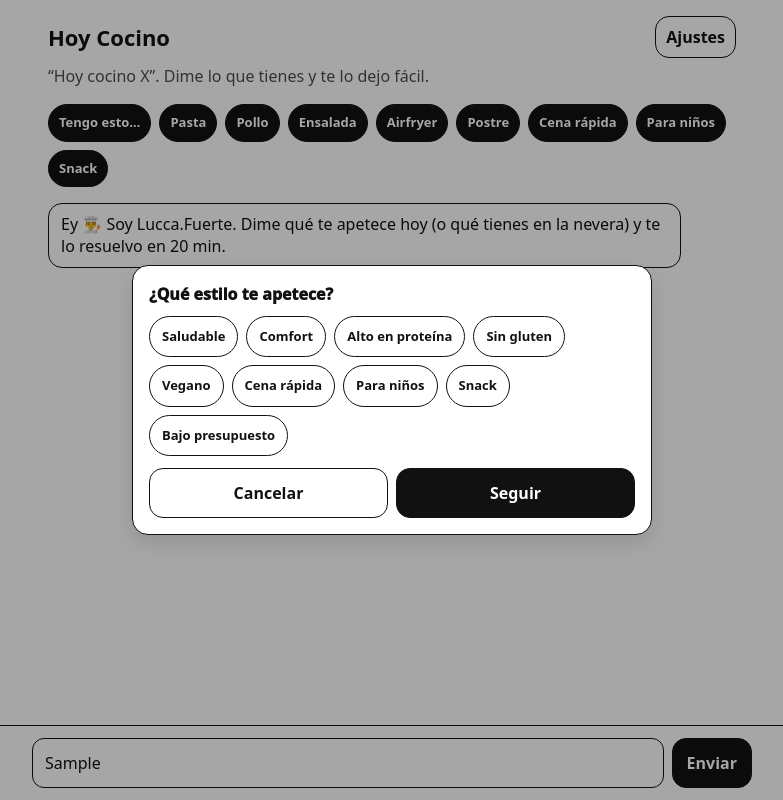
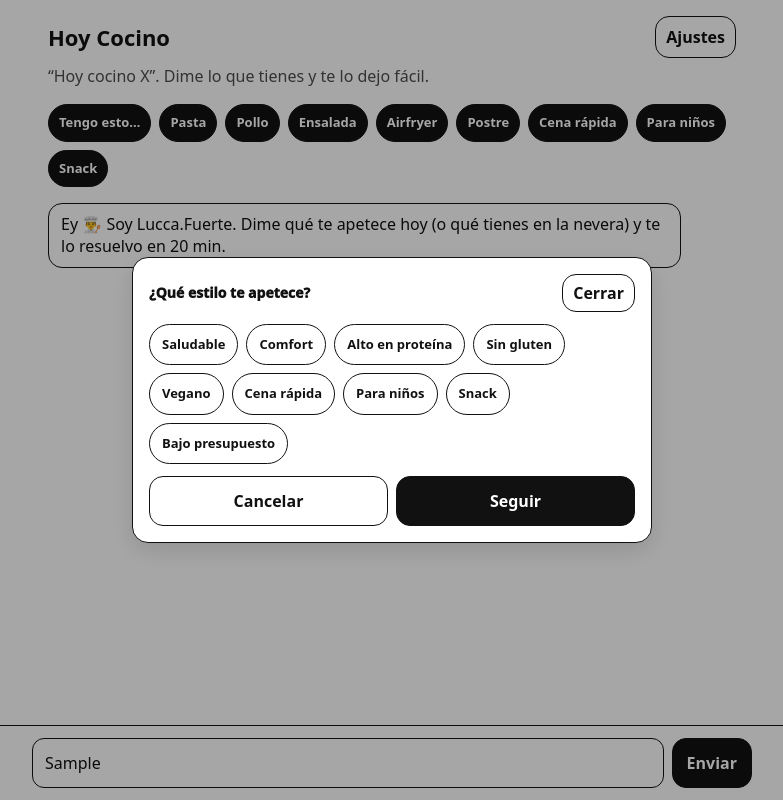
Before and after one commit to lucashel-design/lucca-fuerte-cocina, a Next.js app: page / in a window 1280 px wide. Both pictures are taken after typing "Sample" into the empty fields and a click on the button "Postre". Shown: the whole page, without its empty margins (248-1031 px from the left). Built offline with nearby package versions, Linux system fonts and the light colour scheme.

Commit message:
crear y aplicar modal reutilizable

```diff
--- a/src/app/page.tsx
+++ b/src/app/page.tsx
@@ -3,6 +3,7 @@
 import { useEffect, useRef, useState } from "react";
 import Card from "@/src/components/ui/Card";
 import Button from "@/src/components/ui/Button";
+import Modal from "@/src/components/ui/Modal";
 
 type Msg = { role: "user" | "assistant"; content: string };
 
@@ -234,24 +235,12 @@ export default function HomePage() {
       </div>
 
       {/* Modal estilos */}
-      {stylesOpen && (
-        <div
-          onClick={() => setStylesOpen(false)}
-          style={{
-            position: "fixed",
-            inset: 0,
-            background: "rgba(0,0,0,0.35)",
-            display: "flex",
-            alignItems: "center",
-            justifyContent: "center",
-            padding: 16,
-            zIndex: 60,
-          }}
+      <Modal
+        open={stylesOpen}
+        onClose={() => setStylesOpen(false)}
+        title="¿Qué estilo te apetece?"
+        maxWidth={520}
       >
-          <div onClick={(e) => e.stopPropagation()} style={{ width: "100%", maxWidth: 520 }}>
-            <Card>
-              <div style={{ fontWeight: 950, marginBottom: 10 }}>¿Qué estilo te apetece?</div>
-
         <div style={{ display: "flex", flexWrap: "wrap", gap: 8, marginBottom: 12 }}>
           {STYLE_OPTIONS.map((s) => {
             const active = selectedStyles.includes(s);
@@ -288,33 +277,18 @@ export default function HomePage() {
             Seguir
           </Button>
         </div>
-            </Card>
-          </div>
-        </div>
-      )}
+      </Modal>
 
       {/* Modal raciones */}
-      {servingsOpen && (
-        <div
-          onClick={() => {
+      <Modal
+        open={servingsOpen}
+        onClose={() => {
           setServingsOpen(false);
           setPendingPrompt(null);
         }}
-          style={{
-            position: "fixed",
-            inset: 0,
-            background: "rgba(0,0,0,0.35)",
-            display: "flex",
-            alignItems: "center",
-            justifyContent: "center",
-            padding: 16,
-            zIndex: 60,
-          }}
+        title="¿Para cuántas personas?"
+        maxWidth={420}
       >
-          <div onClick={(e) => e.stopPropagation()} style={{ width: "100%", maxWidth: 420 }}>
-            <Card>
-              <div style={{ fontWeight: 950, marginBottom: 10 }}>¿Para cuántas personas?</div>
-
         <div style={{ display: "flex", gap: 8, flexWrap: "wrap", marginBottom: 12 }}>
           {[1, 2, 3, 4, 5, 6].map((n) => (
             <Button
@@ -357,10 +331,7 @@ export default function HomePage() {
             Cocinar
           </Button>
         </div>
-            </Card>
-          </div>
-        </div>
-      )}
+      </Modal>
 
       {/* Chat */}
       <div style={{ display: "flex", flexDirection: "column", gap: 12 }}>
--- /dev/null
+++ b/src/components/ui/Modal.tsx
@@ -0,0 +1,83 @@
+"use client";
+
+import React, { useEffect } from "react";
+import Card from "@/src/components/ui/Card";
+import Button from "@/src/components/ui/Button";
+
+type ModalProps = {
+  open: boolean;
+  onClose: () => void;
+  title?: string;
+  children: React.ReactNode;
+  maxWidth?: number; // px
+  closeOnBackdrop?: boolean; // por defecto false (mobile-first)
+  closeOnEscape?: boolean; // por defecto false (mobile-first)
+};
+
+export default function Modal({
+  open,
+  onClose,
+  title,
+  children,
+  maxWidth = 520,
+  closeOnBackdrop = false,
+  closeOnEscape = false,
+}: ModalProps) {
+  useEffect(() => {
+    if (!open || !closeOnEscape) return;
+
+    function onKeyDown(e: KeyboardEvent) {
+      if (e.key === "Escape") onClose();
+    }
+
+    window.addEventListener("keydown", onKeyDown);
+    return () => window.removeEventListener("keydown", onKeyDown);
+  }, [open, closeOnEscape, onClose]);
+
+  if (!open) return null;
+
+  return (
+    <div
+      onClick={closeOnBackdrop ? onClose : undefined}
+      style={{
+        position: "fixed",
+        inset: 0,
+        background: "rgba(0,0,0,0.35)",
+        display: "flex",
+        alignItems: "center",
+        justifyContent: "center",
+        padding: 16,
+        zIndex: 60,
+      }}
+    >
+      <div
+        onClick={(e) => e.stopPropagation()}
+        style={{ width: "100%", maxWidth }}
+      >
+        <Card>
+          {
+            <div
+              style={{
+                display: "flex",
+                justifyContent: "space-between",
+                alignItems: "center",
+                gap: 10,
+                marginBottom: 12,
+              }}
+            >
+              <div style={{ fontWeight: 950, fontSize: 14 }}>
+                {title || ""}
+              </div>
+
+              <Button variant="secondary" onClick={onClose} style={{ padding: "6px 10px" }}>
+                Cerrar
+              </Button>
+            </div>
+          }
+
+          {children}
+        </Card>
+      </div>
+    </div>
+  );
+}
```
Lines whose indentation alone changed are shown as unchanged.
